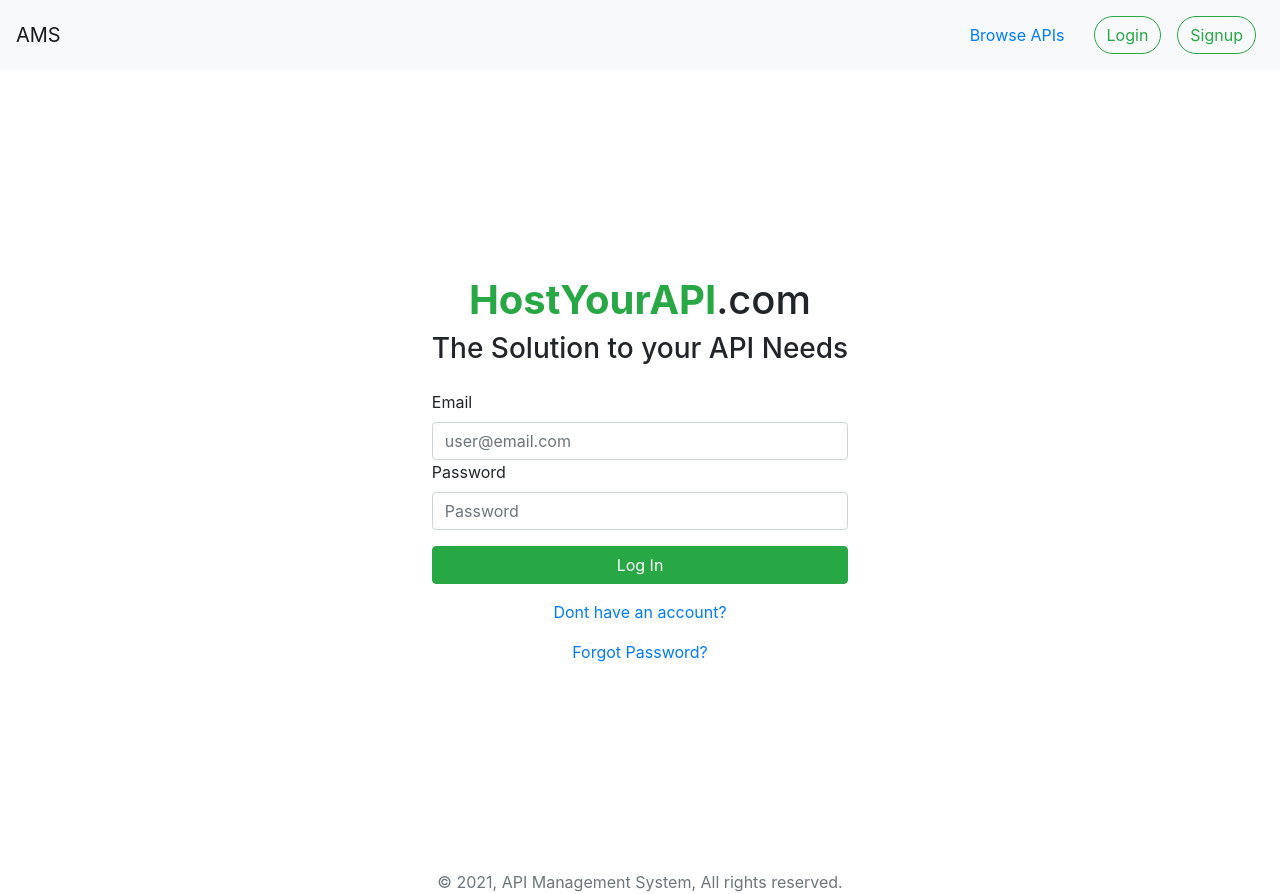
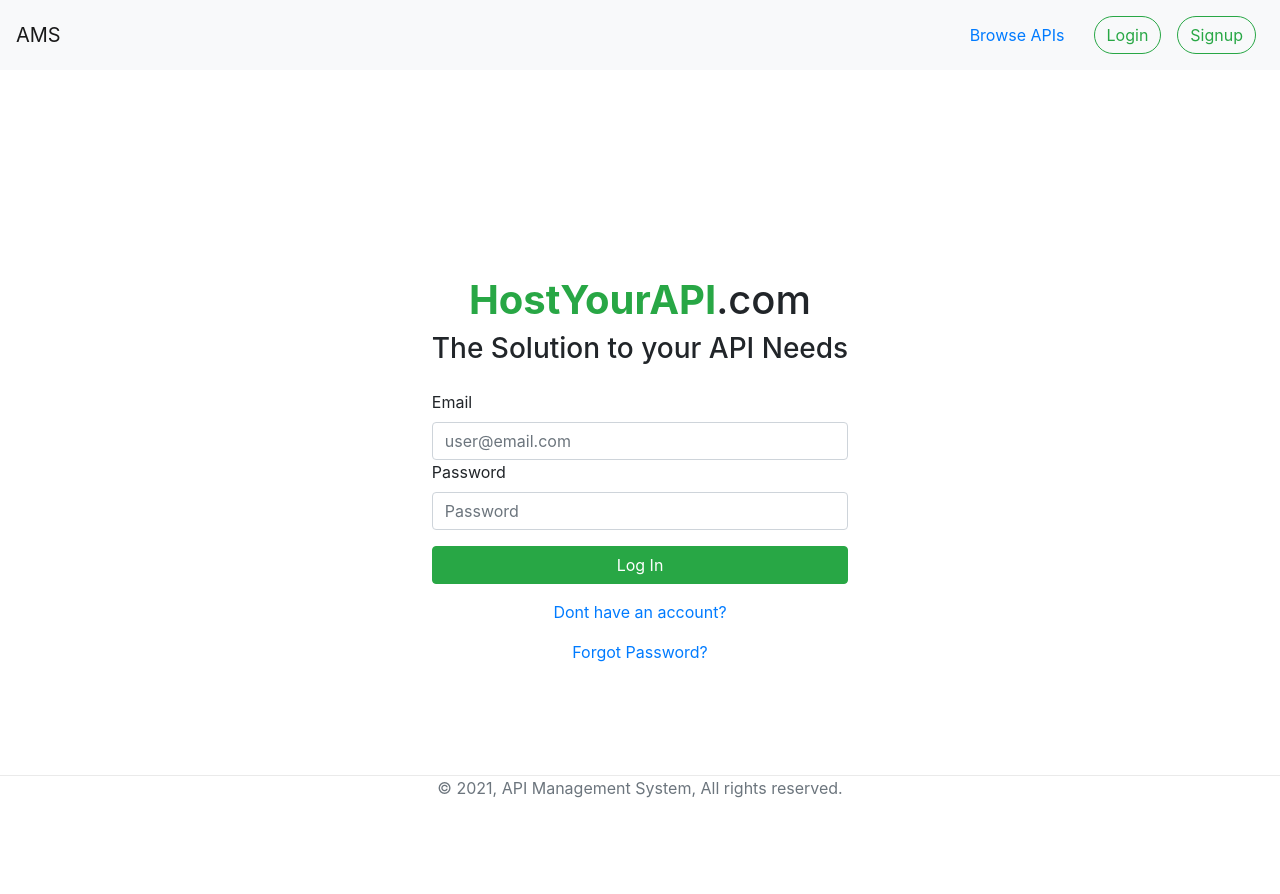
Before and after one commit to aliimran2000/AMS-Frontend, a Next.js app in the folder frontend/: page /Login in a window 1280 px wide. After the commit the page ends 870 px from the top, so only its background shows below. Built offline with nearby package versions, Linux system fonts and the light colour scheme.

Commit message:
Fixed Footer

```diff
--- a/frontend/components/Footer.js
+++ b/frontend/components/Footer.js
@@ -1,12 +1,11 @@
-import React from "react";
+import React from "react"
+import styles from '../styles/Home.module.css'
 
 const Footer = () => {
   return (
-    <footer class="footer">
-      <div class="container text-center">
-        <span class="text-muted">© 2021, API Management System, All rights reserved.</span>
+      <div className={styles.footer}>
+        <span className="text-muted">© 2021, API Management System, All rights reserved.</span>
       </div>
-    </footer>
   );
 };
 export default Footer;
--- a/frontend/styles/Home.module.css
+++ b/frontend/styles/Home.module.css
@@ -17,8 +17,9 @@
 }
 
 .footer {
+  position: fixed;
   width: 100%;
-  height: 100px;
+  bottom: 0;
   border-top: 1px solid #eaeaea;
   display: flex;
   justify-content: center;
```
